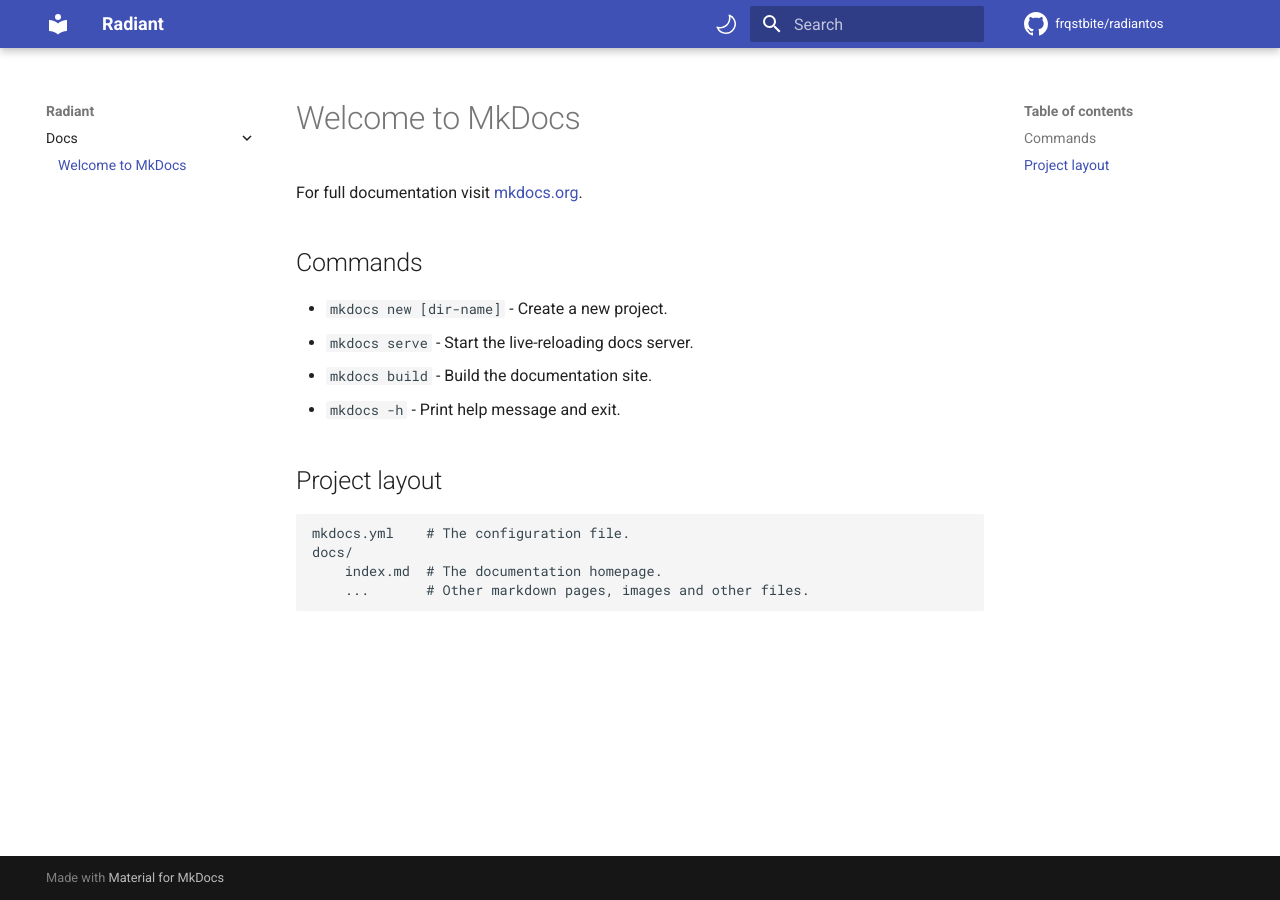
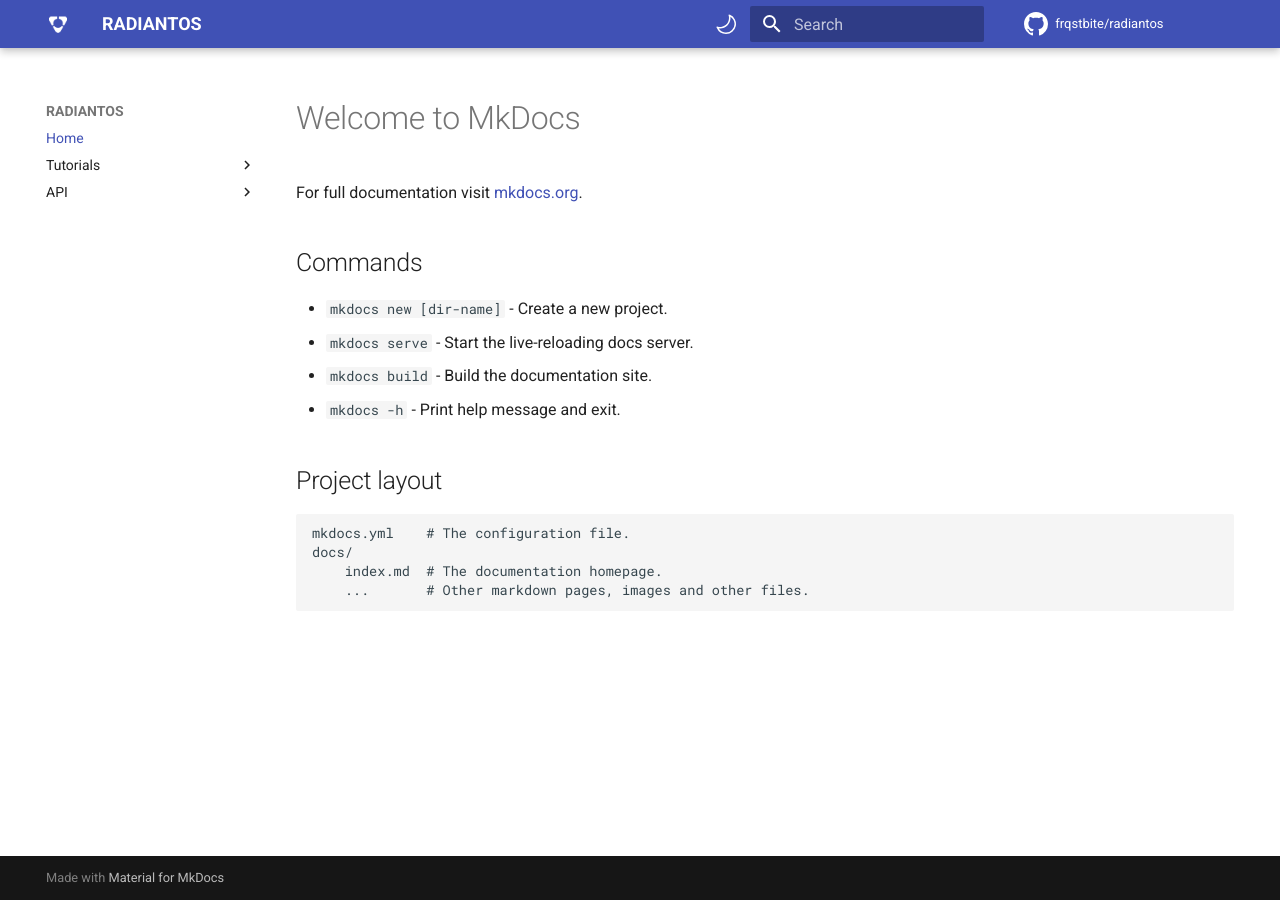
Before and after one commit to frqstbite/radiance, an MkDocs documentation site: the page built from docs/index.md, in a window 1280 px wide. Built offline with MkDocs 1.6.1 and Material for MkDocs 9.7.7, drawn with Linux system fonts in a browser that asks for light colours; comment, search, counter and statistics services are not loaded; some of the changed lines change nothing that is shown.

Commit message:
Created doc branch

```diff
--- a/docs/docs/index.md
+++ b/docs/index.md
@@ -1,3 +1,8 @@
+---
+hide:
+  - toc
+  - nav
+---
 # Welcome to MkDocs
 
 For full documentation visit [mkdocs.org](https://www.mkdocs.org).
--- a/docs/mkdocs.yml
+++ /dev/null
@@ -1 +0,0 @@
-site_name: My Docs
--- a/mkdocs.yml
+++ b/mkdocs.yml
@@ -1,4 +1,4 @@
-site_name: Radiant
+site_name: RADIANTOS
 site_description: RadiantOS is a unix-inspired pseudo-operating system built on web technology.
 site_url: https://frqstbite.github.io/radiantos
 repo_name: frqstbite/radiantos
@@ -9,6 +9,8 @@ extra_css:
 
 theme:
   name: material
+  logo: assets/images/logo.png
+  favicon: assets/images/logo-dark.svg
   palette:
     - media: '(prefers-color-scheme: dark)'
       scheme: slate
@@ -23,6 +25,16 @@ theme:
   icon:
     repo: octicons/mark-github-16
 
+nav:
+  - Home: index.md
+  - Tutorials:
+    - Home: tutorials/index.md
+    - First Program:
+      - Introduction: tutorials/first-program/index.md
+      - Project Setup: tutorials/first-program/setup.md
+  - API:
+    - Home: api/index.md
+
 markdown_extensions:
   - admonition
   - pymdownx.details
```
Also changed, not shown: docs/api/index.md (added), docs/assets/images/logo-dark.svg (added), docs/assets/images/logo.png (added), docs/tutorials/first-program/index.md (added), docs/tutorials/first-program/setup.md (added), docs/tutorials/index.md (added).
